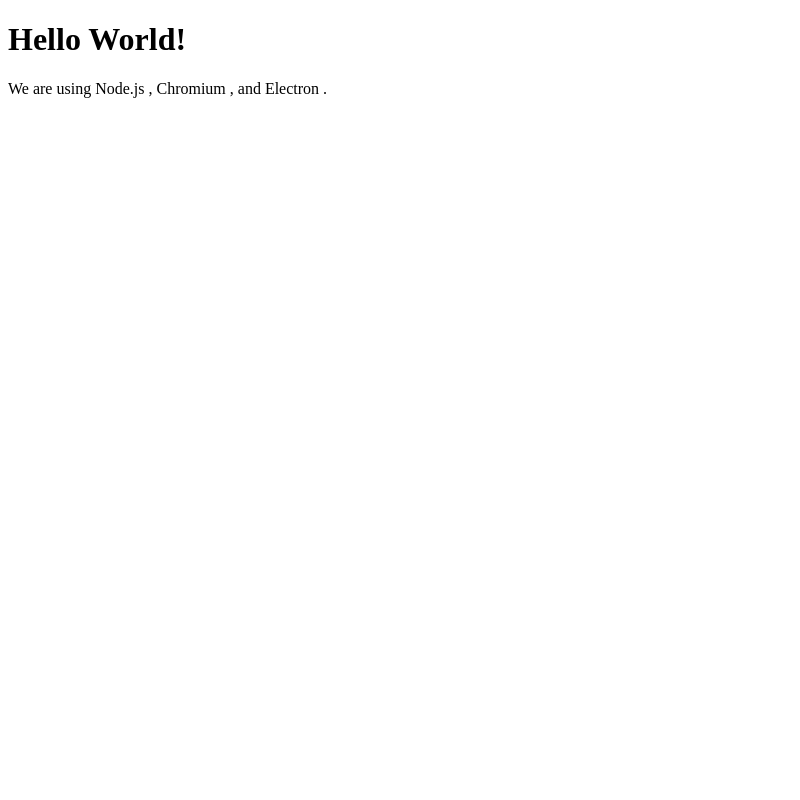
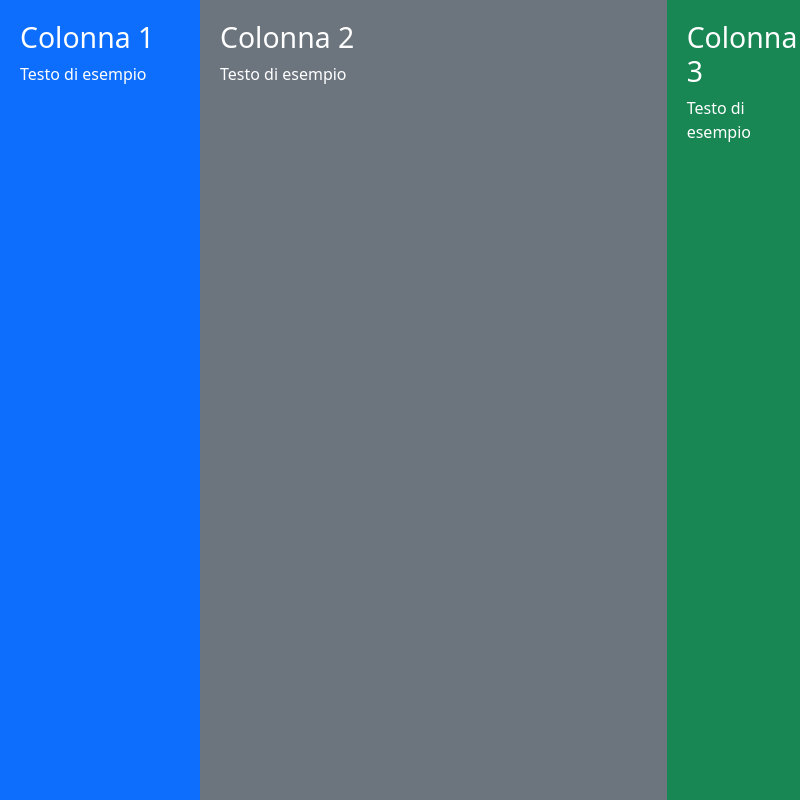
Before and after one commit to matteorigat/AI_Hackathon, an Electron app: page UI/index.html in a window 800 px wide. Drawn offline with nearby package versions, Linux system fonts and the light colour scheme.

Commit message:
index.html

```diff
--- a/UI/index.html
+++ b/UI/index.html
@@ -1,15 +1,54 @@
 <!DOCTYPE html>
 <html lang="en">
-  <head>
-    <meta charset="UTF-8">
-    <!-- https://developer.mozilla.org/en-US/docs/Web/HTTP/CSP -->
-    <meta http-equiv="Content-Security-Policy" content="default-src 'self'; script-src 'self'">
-    <title>Hello World!</title>
-  </head>
-  <body>
-    <h1>Hello World!</h1>
-    We are using Node.js <span id="node-version"></span>,
-    Chromium <span id="chrome-version"></span>,
-    and Electron <span id="electron-version"></span>.
-  </body>
+<head>
+  <meta charset="UTF-8">
+  <meta name="viewport" content="width=device-width, initial-scale=1.0">
+  <title>Page with Bootstrap Columns</title>
+  <link href="https://cdn.jsdelivr.net/npm/bootstrap@5.3.0-alpha1/dist/css/bootstrap.min.css" rel="stylesheet">
+  <style>
+    /* Aggiungi stili personalizzati qui, se necessario */
+    body, html {
+      padding: 0;
+      margin: 0;
+      height: 100%;
+    }
+    .container-fluid {
+      padding-right: 0;
+      padding-left: 0;
+      margin-right: auto;
+      margin-left: auto;
+    }
+    .colored-column {
+      height: 100vh; /* Altezza dell'intera finestra */
+      padding: 20px;
+    }
+  </style>
+</head>
+<body>
+
+<div class="container-fluid">
+  <div class="row g-0">
+    <div class="col-3">
+      <div class="colored-column bg-primary text-white">
+        <h2>Colonna 1</h2>
+        <p>Testo di esempio</p>
+      </div>
+    </div>
+    <div class="col">
+      <div class="colored-column bg-secondary text-white">
+        <h2>Colonna 2</h2>
+        <p>Testo di esempio</p>
+      </div>
+    </div>
+    <div class="col-2">
+      <div class="colored-column bg-success text-white">
+        <h2>Colonna 3</h2>
+        <p>Testo di esempio</p>
+      </div>
+    </div>
+  </div>
+</div>
+
+<script src="https://cdn.jsdelivr.net/npm/bootstrap@5.3.0-alpha1/dist/js/bootstrap.bundle.min.js"></script>
+</body>
 </html>
```
